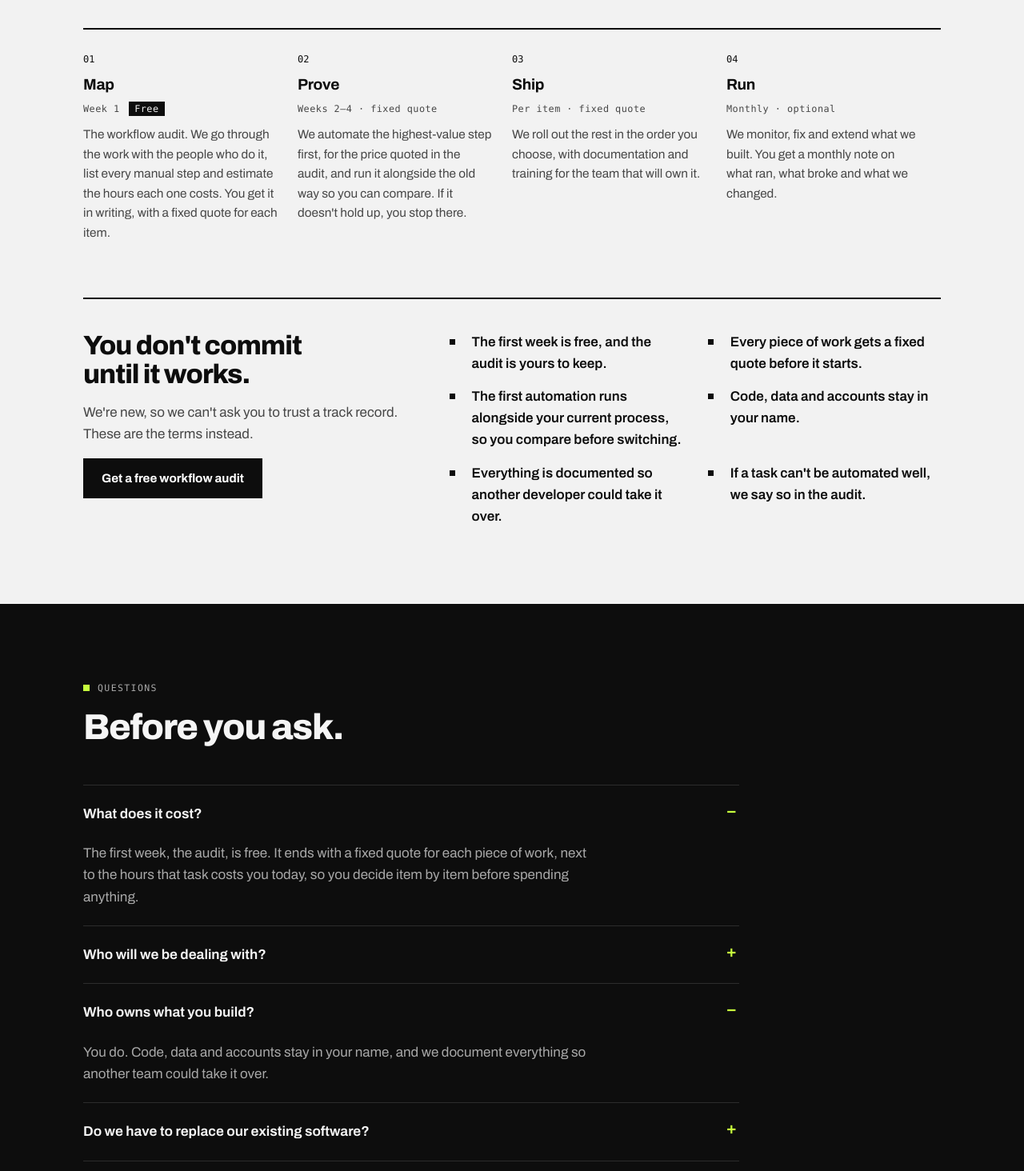
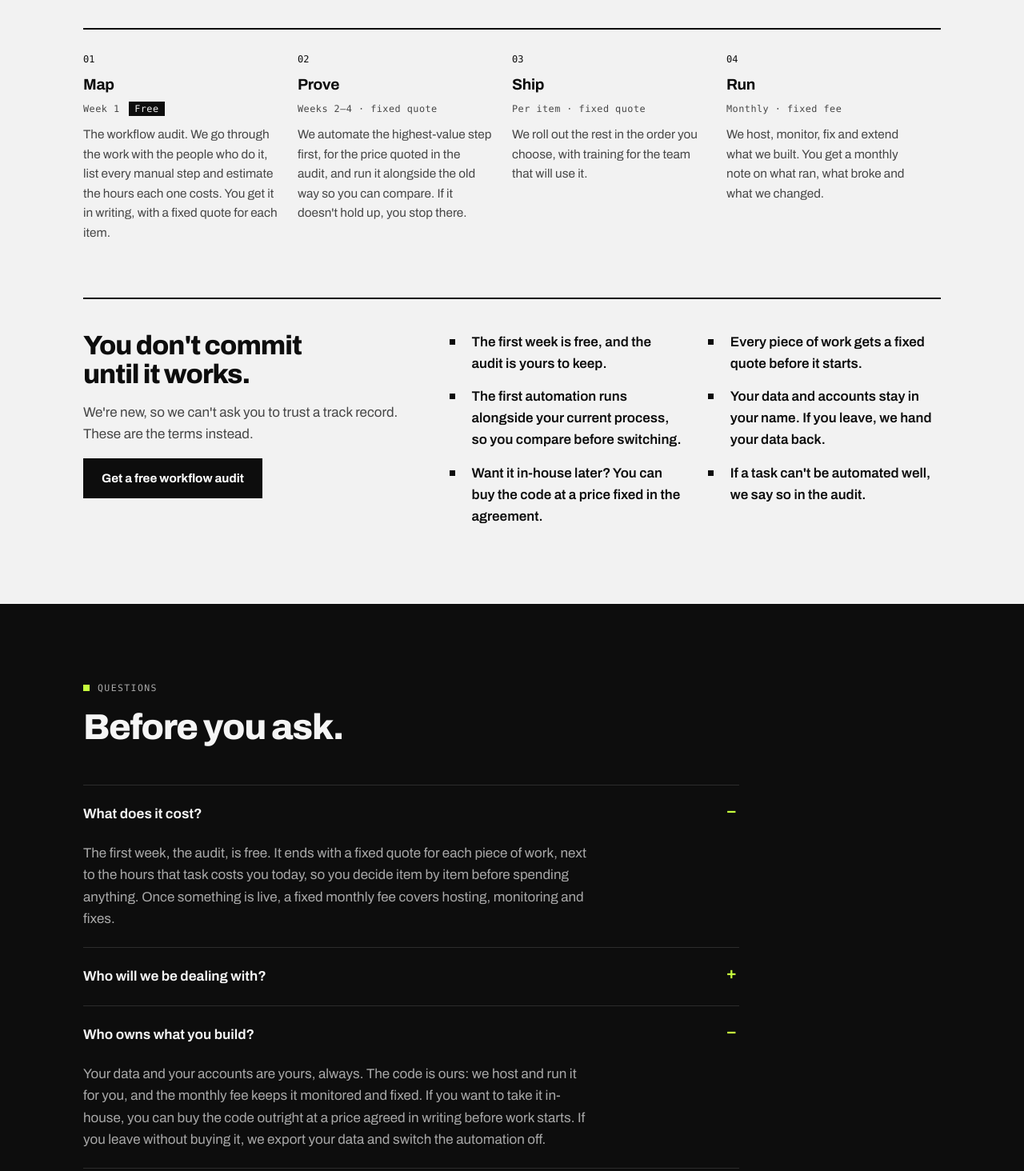
Before and after one commit to illusionist-creator/nullshift, a plain HTML site: page index.html in a window 1280 px wide. Shown: the part 7580-9044 px from the top of the page at 80% size. Drawn offline with Linux system fonts and the light colour scheme; a web font is replaced by a local one.

Commit message:
Keep code with nullshift: monthly hosting fee and code buyout
Clients keep their data and accounts; nullshift hosts and runs the
code for a fixed monthly fee, and clients can buy the code at a price
set in the agreement. Updates the Ship and Run steps, the terms list
and the cost, ownership and data FAQs.

Co-Authored-By: Claude Opus 5.5 <noreply@anthropic.com>

```diff
--- a/index.html
+++ b/index.html
@@ -625,12 +625,12 @@
         <li class="step">
           <h3>Ship</h3>
           <span class="dur">Per item · fixed quote</span>
-          <p>We roll out the rest in the order you choose, with documentation and training for the team that will own it.</p>
+          <p>We roll out the rest in the order you choose, with training for the team that will use it.</p>
         </li>
         <li class="step">
           <h3>Run</h3>
-          <span class="dur">Monthly · optional</span>
-          <p>We monitor, fix and extend what we built. You get a monthly note on what ran, what broke and what we changed.</p>
+          <span class="dur">Monthly · fixed fee</span>
+          <p>We host, monitor, fix and extend what we built. You get a monthly note on what ran, what broke and what we changed.</p>
         </li>
       </ol>
       <div class="terms">
@@ -643,8 +643,8 @@
           <li>The first week is free, and the audit is yours to keep.</li>
           <li>Every piece of work gets a fixed quote before it starts.</li>
           <li>The first automation runs alongside your current process, so you compare before switching.</li>
-          <li>Code, data and accounts stay in your name.</li>
-          <li>Everything is documented so another developer could take it over.</li>
+          <li>Your data and accounts stay in your name. If you leave, we hand your data back.</li>
+          <li>Want it in-house later? You can buy the code at a price fixed in the agreement.</li>
           <li>If a task can't be automated well, we say so in the audit.</li>
         </ul>
       </div>
@@ -660,7 +660,7 @@
       <div class="faq">
         <details open>
           <summary>What does it cost?</summary>
-          <p>The first week, the audit, is free. It ends with a fixed quote for each piece of work, next to the hours that task costs you today, so you decide item by item before spending anything.</p>
+          <p>The first week, the audit, is free. It ends with a fixed quote for each piece of work, next to the hours that task costs you today, so you decide item by item before spending anything. Once something is live, a fixed monthly fee covers hosting, monitoring and fixes.</p>
         </details>
         <details>
           <summary>Who will we be dealing with?</summary>
@@ -668,7 +668,7 @@
         </details>
         <details open>
           <summary>Who owns what you build?</summary>
-          <p>You do. Code, data and accounts stay in your name, and we document everything so another team could take it over.</p>
+          <p>Your data and your accounts are yours, always. The code is ours: we host and run it for you, and the monthly fee keeps it monitored and fixed. If you want to take it in-house, you can buy the code outright at a price agreed in writing before work starts. If you leave without buying it, we export your data and switch the automation off.</p>
         </details>
         <details>
           <summary>Do we have to replace our existing software?</summary>
@@ -676,7 +676,7 @@
         </details>
         <details>
           <summary>How do you handle our data?</summary>
-          <p>We work inside your accounts wherever possible, use access that's limited to the job, and sign an NDA before we see anything sensitive. AI features are set up so your data isn't used to train public models.</p>
+          <p>We connect to your accounts with access that's limited to the job, keep your data only as long as the automation needs it, and sign an NDA before we see anything sensitive. AI features are set up so your data isn't used to train public models.</p>
         </details>
         <details>
           <summary>What access do you need to our clients' ad accounts?</summary>
```
Also changed, not shown: src/page.html (+8 -8 lines).
